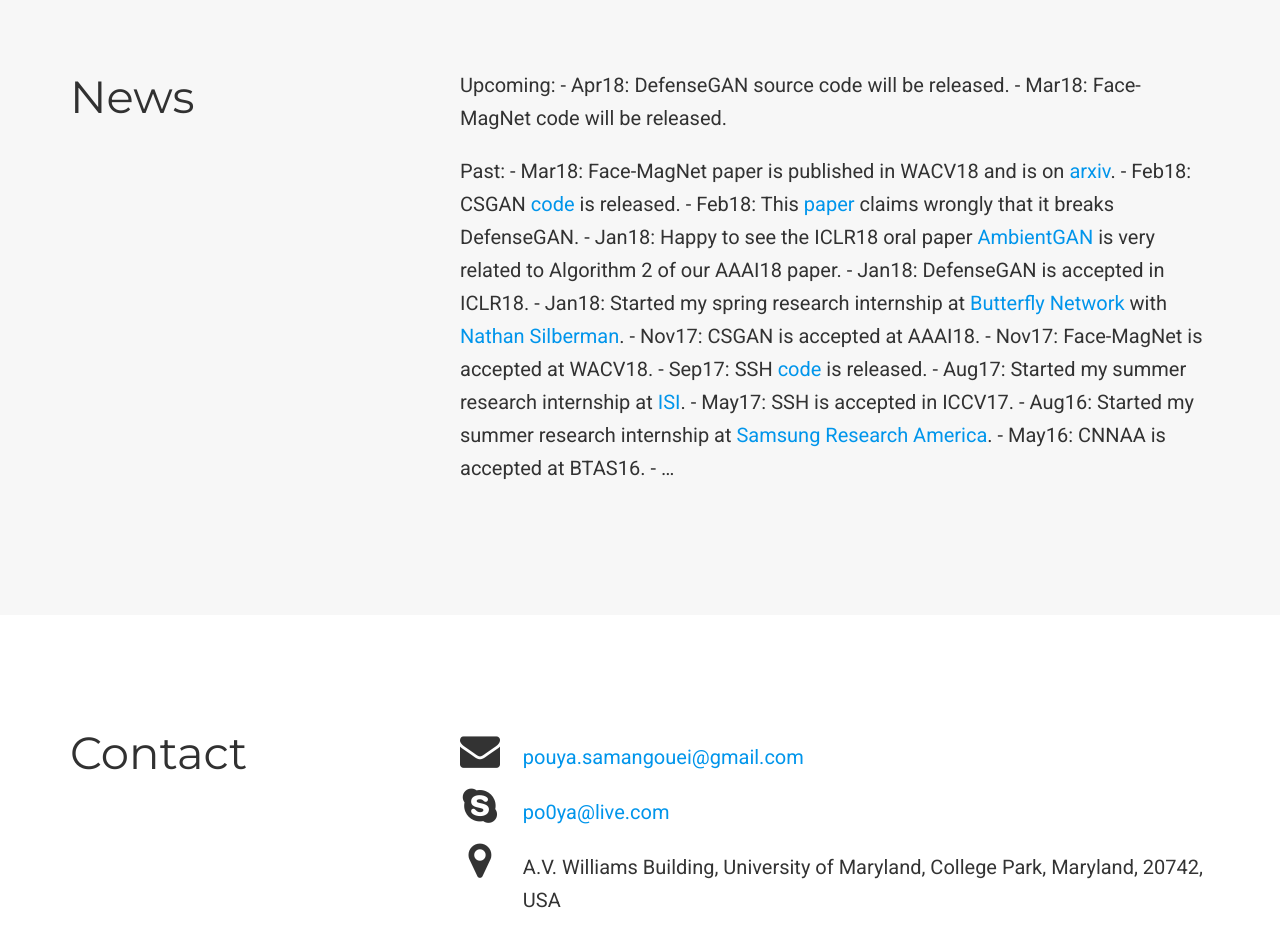
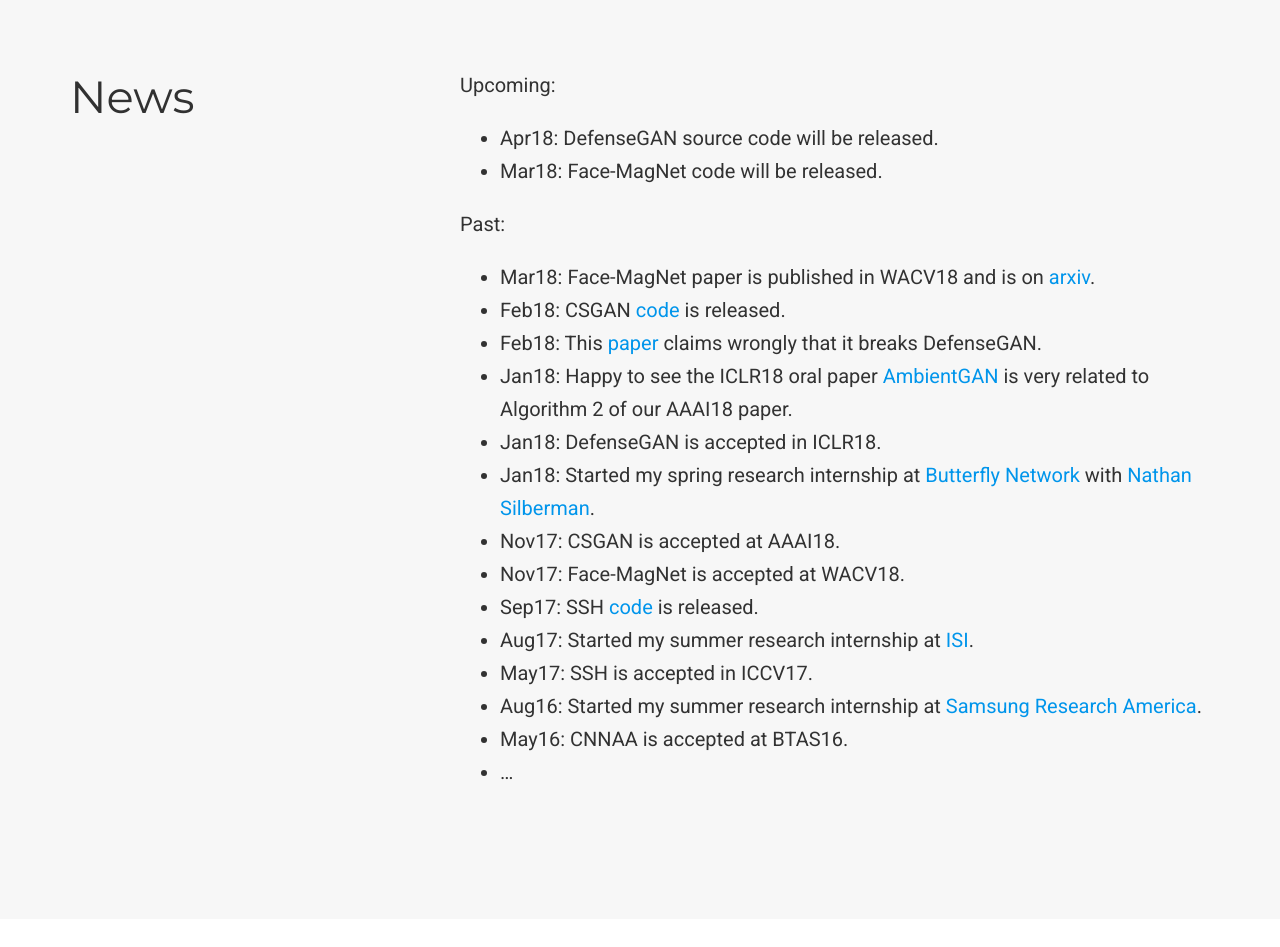
Before and after one commit to po0ya/po0ya.github.io, a plain HTML site: page index.html in a window 1280 px wide. Shown: the part 880-1827 px from the top of the page. Drawn offline with nearby package versions, Linux system fonts and the light colour scheme; some icons are missing.

Commit message:
updating

```diff
--- a/home/index.xml
+++ b/home/index.xml
@@ -27,8 +27,9 @@
       <pubDate>Mon, 01 Jan 0001 00:00:00 +0000</pubDate>
 
       <guid>https://po0ya.github.io/home/news/</guid>
-      <description>Upcoming: - Apr18: DefenseGAN source code will be released. - Mar18: Face-MagNet code will be released.
-Past: - Mar18: Face-MagNet paper is published in WACV18 and is on arxiv. - Feb18: CSGAN code is released. - Feb18: This paper claims wrongly that it breaks DefenseGAN. - Jan18: Happy to see the ICLR18 oral paper AmbientGAN is very related to Algorithm 2 of our AAAI18 paper. - Jan18: DefenseGAN is accepted in ICLR18.</description>
+      <description>Upcoming:
+ Apr18: DefenseGAN source code will be released. Mar18: Face-MagNet code will be released.  Past:
+ Mar18: Face-MagNet paper is published in WACV18 and is on arxiv. Feb18: CSGAN code is released. Feb18: This paper claims wrongly that it breaks DefenseGAN. Jan18: Happy to see the ICLR18 oral paper AmbientGAN is very related to Algorithm 2 of our AAAI18 paper. Jan18: DefenseGAN is accepted in ICLR18. Jan18: Started my spring research internship at Butterfly Network with Nathan Silberman.</description>
     </item>
 
     <item>
--- a/index.html
+++ b/index.html
@@ -320,25 +320,31 @@
 
   </div>
   <div class="col-xs-12 col-md-8">
-    <p>Upcoming:
-- Apr18: DefenseGAN source code will be released.
-- Mar18: Face-MagNet code will be released.</p>
+    <p>Upcoming:</p>
 
-<p>Past:
-- Mar18: Face-MagNet paper is published in WACV18 and is on <a href="https://arxiv.org/abs/1803.05258" target="_blank">arxiv</a>.
-- Feb18: CSGAN <a href="https://github.com/po0ya/csgan" target="_blank">code</a> is released.
-- Feb18: This <a href="https://arxiv.org/abs/1802.00420" target="_blank">paper</a> claims wrongly that it breaks DefenseGAN.
-- Jan18: Happy to see the ICLR18 oral paper <a href="https://openreview.net/forum?id=Hy7fDog0b" target="_blank">AmbientGAN</a> is very related to Algorithm 2 of our AAAI18 paper.
-- Jan18: DefenseGAN is accepted in ICLR18.
-- Jan18: Started my spring research internship at <a href="http://butterflynetwork.com" target="_blank">Butterfly Network</a> with <a href="http://nsilberman.com" target="_blank">Nathan Silberman</a>.
-- Nov17: CSGAN is accepted at AAAI18.
-- Nov17: Face-MagNet is accepted at WACV18.
-- Sep17: SSH <a href="https://github.com/mahyarnajibi/SSH" target="_blank">code</a> is released.
-- Aug17: Started my summer research internship at <a href="https://isi.edu/" target="_blank">ISI</a>.
-- May17: SSH is accepted in ICCV17.
-- Aug16: Started my summer research internship at <a href="https://www.sra.samsung.com/" target="_blank">Samsung Research America</a>.
-- May16: CNNAA is accepted at BTAS16.
-- &hellip;</p>
+<ul>
+<li>Apr18: DefenseGAN source code will be released.</li>
+<li>Mar18: Face-MagNet code will be released.</li>
+</ul>
+
+<p>Past:</p>
+
+<ul>
+<li>Mar18: Face-MagNet paper is published in WACV18 and is on <a href="https://arxiv.org/abs/1803.05258" target="_blank">arxiv</a>.</li>
+<li>Feb18: CSGAN <a href="https://github.com/po0ya/csgan" target="_blank">code</a> is released.</li>
+<li>Feb18: This <a href="https://arxiv.org/abs/1802.00420" target="_blank">paper</a> claims wrongly that it breaks DefenseGAN.</li>
+<li>Jan18: Happy to see the ICLR18 oral paper <a href="https://openreview.net/forum?id=Hy7fDog0b" target="_blank">AmbientGAN</a> is very related to Algorithm 2 of our AAAI18 paper.</li>
+<li>Jan18: DefenseGAN is accepted in ICLR18.</li>
+<li>Jan18: Started my spring research internship at <a href="http://butterflynetwork.com" target="_blank">Butterfly Network</a> with <a href="http://nsilberman.com" target="_blank">Nathan Silberman</a>.</li>
+<li>Nov17: CSGAN is accepted at AAAI18.</li>
+<li>Nov17: Face-MagNet is accepted at WACV18.</li>
+<li>Sep17: SSH <a href="https://github.com/mahyarnajibi/SSH" target="_blank">code</a> is released.</li>
+<li>Aug17: Started my summer research internship at <a href="https://isi.edu/" target="_blank">ISI</a>.</li>
+<li>May17: SSH is accepted in ICCV17.</li>
+<li>Aug16: Started my summer research internship at <a href="https://www.sra.samsung.com/" target="_blank">Samsung Research America</a>.</li>
+<li>May16: CNNAA is accepted at BTAS16.</li>
+<li>&hellip;</li>
+</ul>
 
   </div>
 
```
